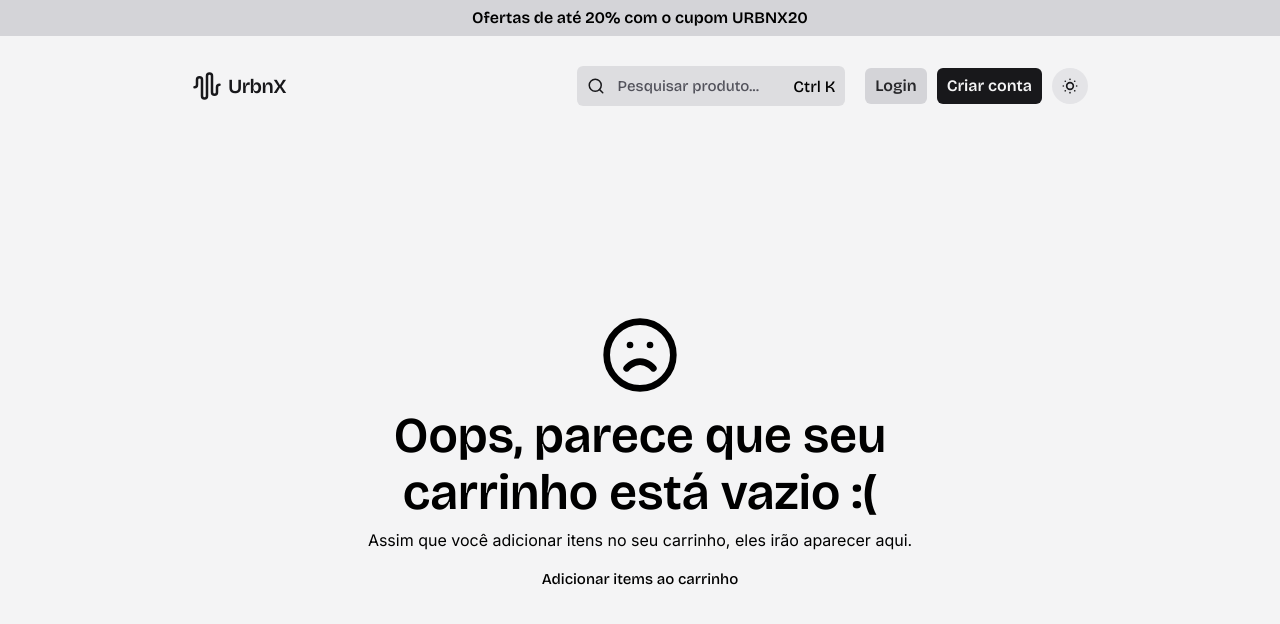
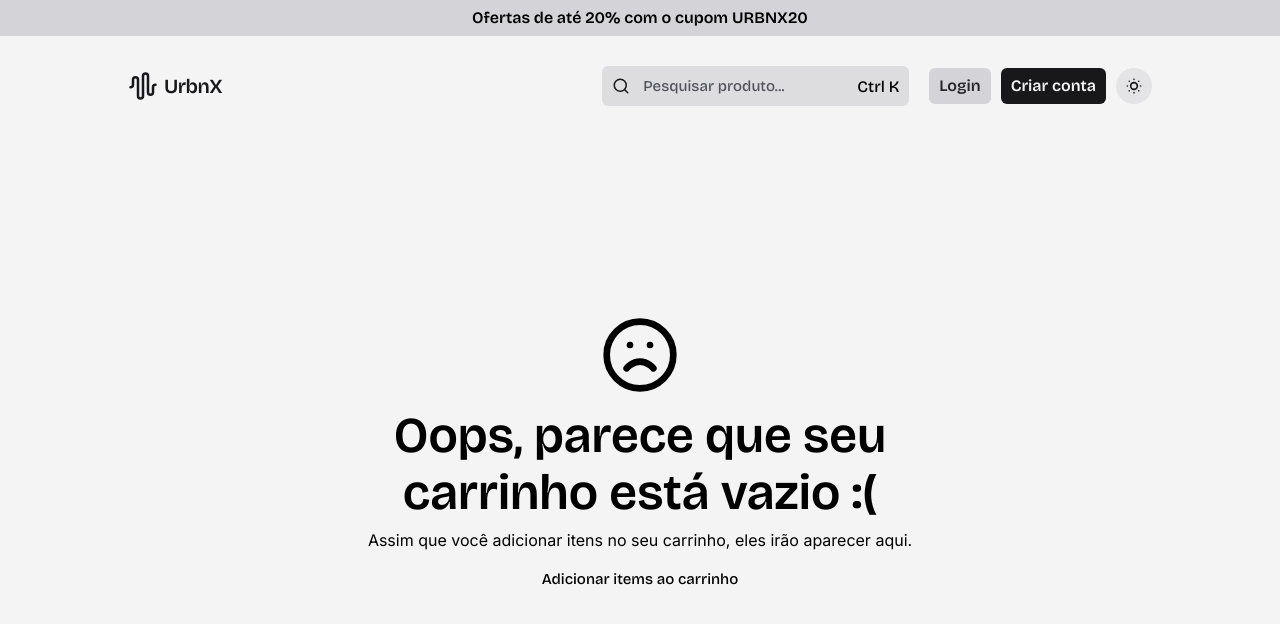
Before and after one commit to ruancosta07/ecommerce-client, a Next.js app: page /usuario/carrinho in a window 1280 px wide. Shown: the top 624 px of the page. Built offline with nearby package versions, Linux system fonts and the light colour scheme.

Commit message:
styles: tamanho do container

```diff
--- a/src/app/globals.css
+++ b/src/app/globals.css
@@ -31,7 +31,7 @@ p{
 }
 
 .container-width{
-  @apply max-w-[80%] lg:max-w-[70%] mx-auto;
+  @apply max-w-[80%] lg:max-w-[80%] 2xl:max-w-[70%] mx-auto;
 }
 
 input{
```
